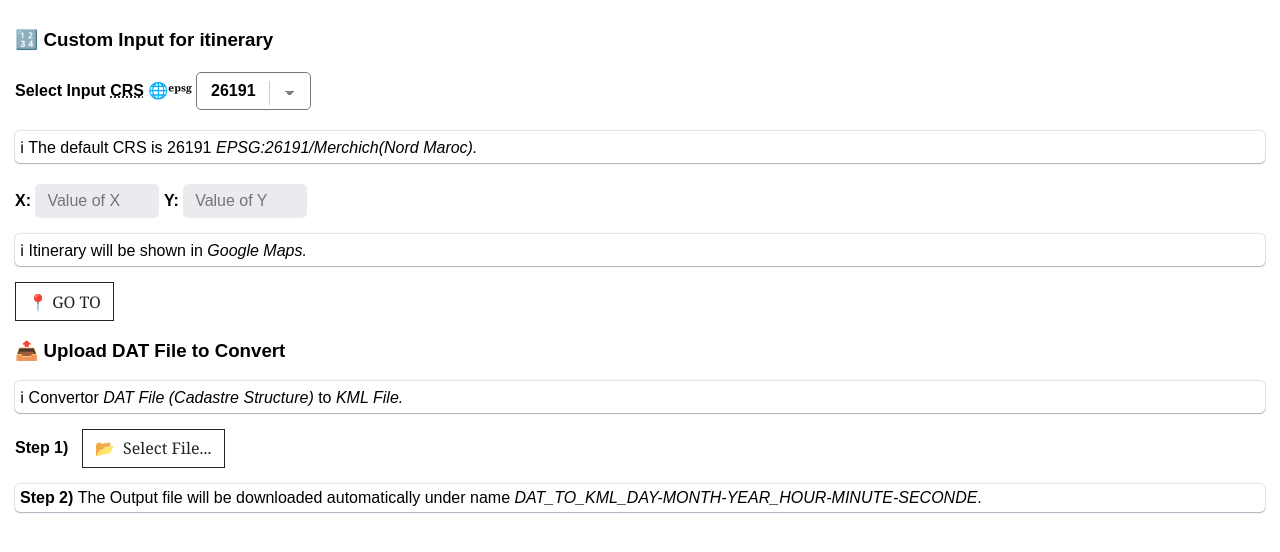
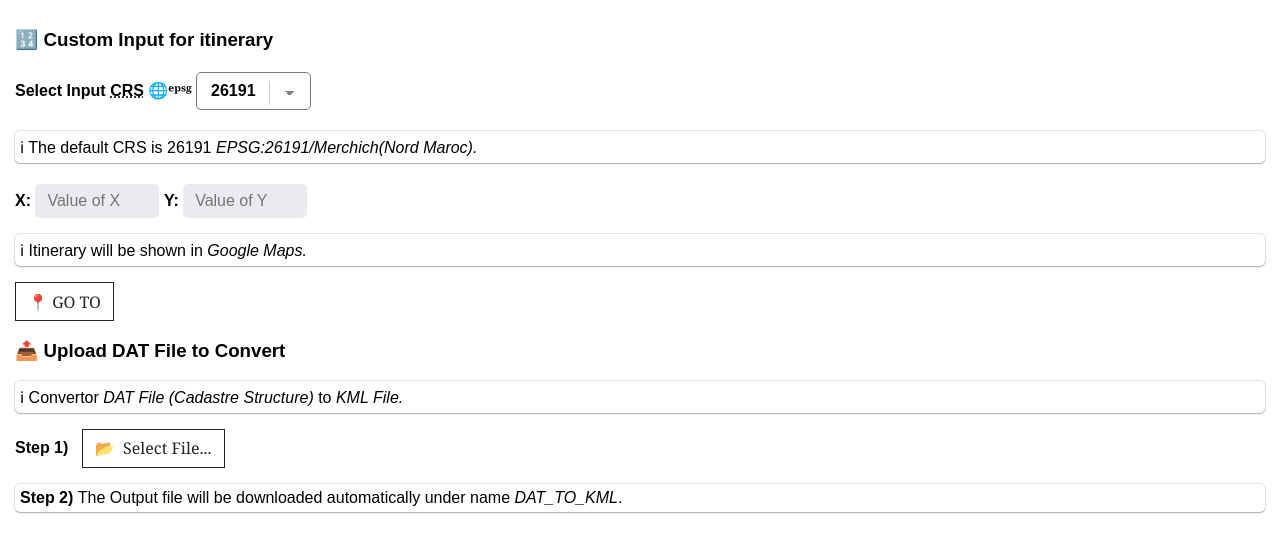
Before and after one commit to CliveGIS/CliveGIS.github.io, a plain HTML site: page index.html in a window 1280 px wide. Drawn offline with Linux system fonts and the light colour scheme.

Commit message:
Update index.html

```diff
--- a/index.html
+++ b/index.html
@@ -41,7 +41,7 @@
             <p><strong>Step 1) </strong>&nbsp;&nbsp;<button id='uploadCSVFileBtn' class='btn btn-outline-dark'>📂&nbsp;&nbsp;Select File...<input id='uploadCSVFile' type='file' /></button>&thinsp;&thinsp;
                 <!-- <button id='saveTransformedProj' class='btn btn-outline-dark' disabled>💾 Save Output</button></p> -->
             <p></p>
-            <p class='info'><strong>Step 2) </strong>The Output file will be downloaded automatically under name <em>DAT_TO_KML_DAY-MONTH-YEAR_HOUR-MINUTE-SECONDE</em>.</p>
+            <p class='info'><strong>Step 2) </strong>The Output file will be downloaded automatically under name <em>DAT_TO_KML</em>.</p>
 
             <div id='outputPreviewTable' class="table-responsive"></div>
         </dt>
```
